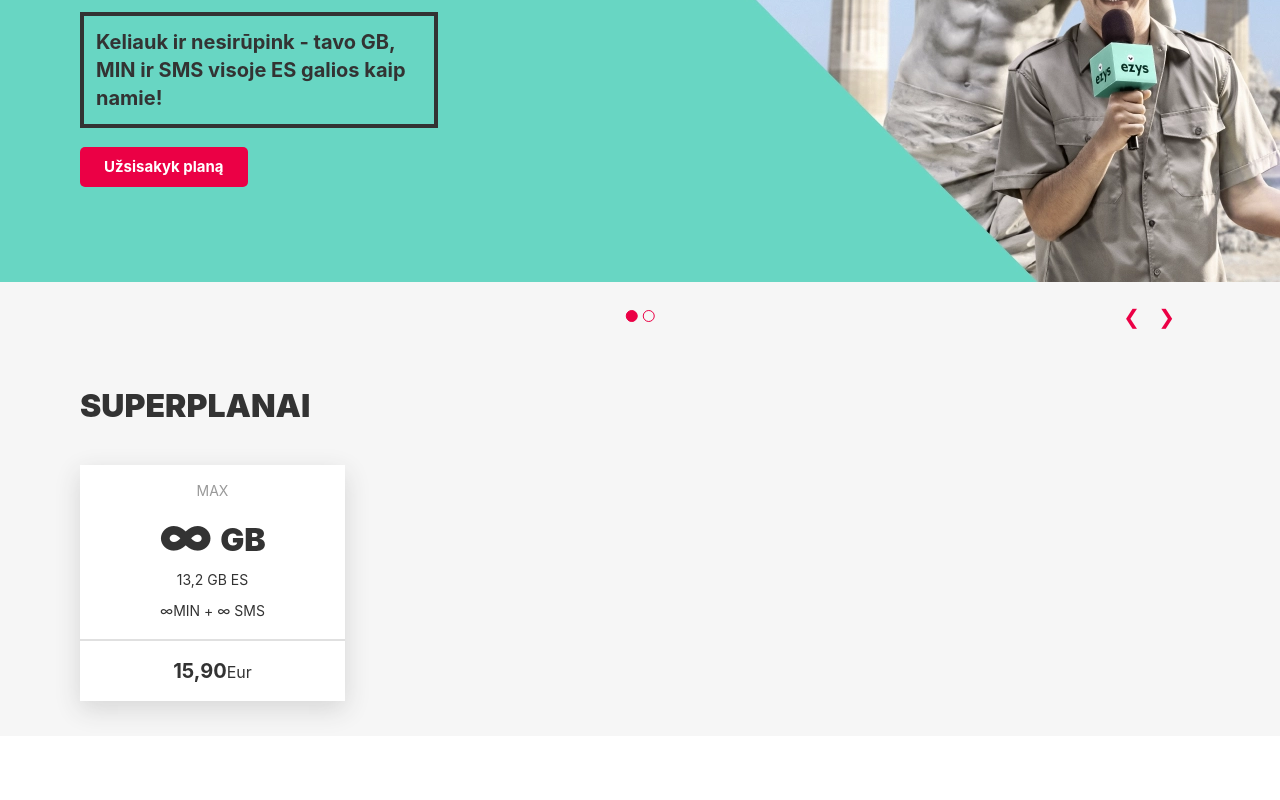
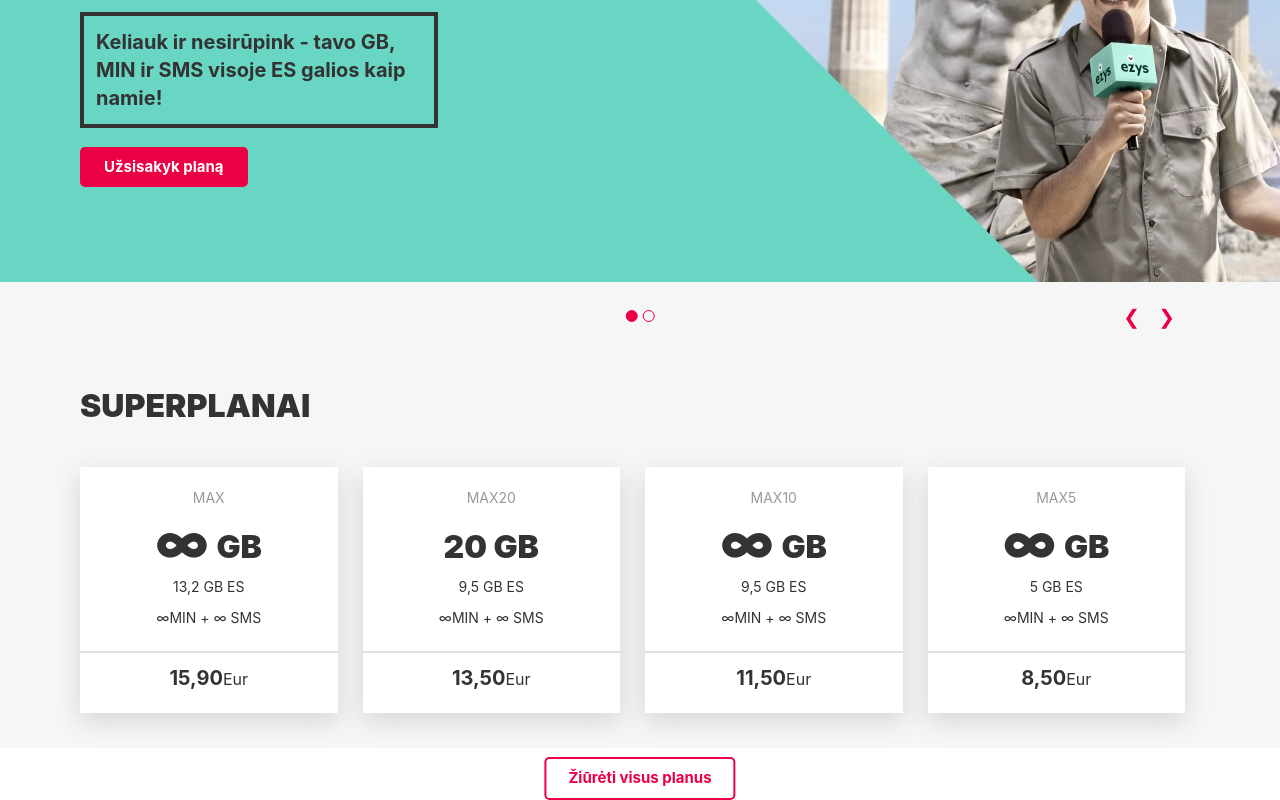
Before and after one commit to JustEdga/praktika-16-ezys, a website: page index.html in a window 1280 px wide. Shown: the part 350-1150 px from the top of the page. Before the commit the page ends 1086 px from the top, so only its background shows below. Drawn offline with Linux system fonts and the light colour scheme.

Commit message:
Style update

```diff
--- a/index.html
+++ b/index.html
@@ -80,6 +80,47 @@
                          <hr>
                      </a>
                 </div>
+                <div class="second-column">
+                    <a href="#">
+                        <div class="superplanai-column">
+                            <span class="max">MAX20</span>
+                            <span class="gb">20 GB</span>
+                            <p>9,5 GB ES</p>
+                            <p>&infin;MIN + &infin; SMS</p>
+
+                            <p><b>13,50</b>Eur</p>
+                         </div>
+                         <hr>
+                     </a>
+                </div>
+                <div class="third-column">
+                    <a href="#">
+                        <div class="superplanai-column">
+                            <span class="max">MAX10</span>
+                            <span class="gb"><span>&infin;</span> GB</span>
+                            <p>9,5 GB ES</p>
+                            <p>&infin;MIN + &infin; SMS</p>
+
+                            <p><b>11,50</b>Eur</p>
+                         </div>
+                         <hr>
+                     </a>
+                </div>
+                <div class="forth-column">
+                    <a href="#">
+                        <div class="superplanai-column">
+                            <span class="max">MAX5</span>
+                            <span class="gb"><span>&infin;</span> GB</span>
+                            <p>5 GB ES</p>
+                            <p>&infin;MIN + &infin; SMS</p>
+
+                            <p><b>8,50</b>Eur</p>
+                         </div>
+                         <hr>
+                     </a>
+                </div>
+
+                <a class="superplanai-btn" href="#">Žiūrėti visus planus</a>
 
             </section>
 
--- a/style.css
+++ b/style.css
@@ -145,9 +145,10 @@
     text-transform: uppercase;
 }
 .title-right-slide > h2 {
-    font-size: 40px;
+    font-size: 39px;
     font-weight: 900;
     line-height: 48px;
+    margin: 0;
 }
 
 .paragraph-right-slide {
@@ -215,20 +216,27 @@
 }
 
 .superplanai {
-    margin-top: 100px;
+    display: flex;
+    margin-top: 150px;
+    position: relative;
 }
 .superplanai > h3 {
+    position: absolute;
+    top: -50px;
     font-size: 32px;
     font-weight: 900;
     color: #333;
 }
 
-.first-column {
+.first-column, .second-column, .third-column, .forth-column {
     width: 25%;
     padding: 35px 15px 35px 0;
+    margin-left: 10px;
 }
-
-.superplanai > .first-column > a {
+.first-column {
+    margin-left: 0;
+}
+.superplanai > div > a {
     text-decoration: none;
     position: relative;
 }
@@ -240,8 +248,14 @@
     background-color: #fff;
     box-shadow: 0px 8px 24px rgb(51 51 51 / 16%);
     padding: 15px;
+    border: 5px solid rgba(0,0,0,0);
+    transition-duration: 0.3s;
 }
 
+.superplanai-column:hover {
+    border: 5px solid rgba(235, 0, 69, 0.24);
+    border-color: rgba(235, 0, 69, 0.24);
+}
 .max {
     font-size: 14px;
     color: #999;
@@ -272,10 +286,24 @@
     font-size: 20px;
 }
 
-.first-column > a > hr {
+.superplanai > div > a > hr {
     width: 100%;
     position: absolute;
     bottom: 60px;
     border: 1px solid rgba(0, 0, 0, 0.12);
     color: #F6F6F6;
 }
+
+.superplanai-btn {
+    position: absolute;
+    top: 325px;
+    left: 50%;
+    transform: translateX(-50%);
+    text-decoration: none;
+    padding: 8px 22px;
+    border: 2px solid #EB0045;
+    border-radius: 5px;
+    color: #EB0045;
+    font-size: 15px;
+    font-weight: bold;
+}
```
